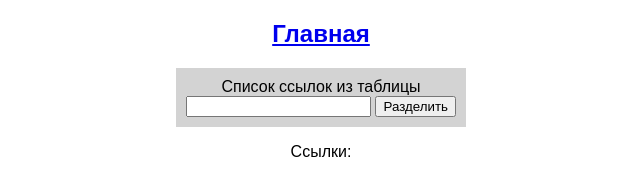
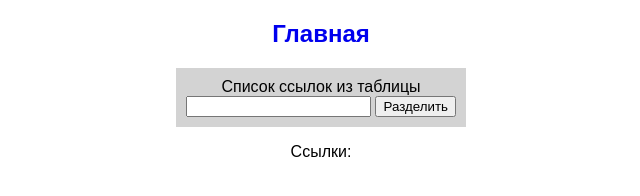
Before and after one commit to lobaevsl/AutomatizationScripts, a plain HTML site: page scripts/links/links.html in a window 1280 px wide. Shown: the full height of the page, 319-959 px from the left. Drawn offline with Linux system fonts and the light colour scheme.

Commit message:
update links

```diff
--- a/scripts/links/links.html
+++ b/scripts/links/links.html
@@ -10,7 +10,7 @@
 
 <script src="links.js"></script>
 
-<h2><a href="/index.html" target="_self">Главная<br></a></h2>
+<h2><a class="link" href="/index.html" target="_self">Главная<br></a></h2>
 <div class="form">
     <label for="links">Список ссылок из таблицы</label><br>
     <input type="text" id="links">
```
